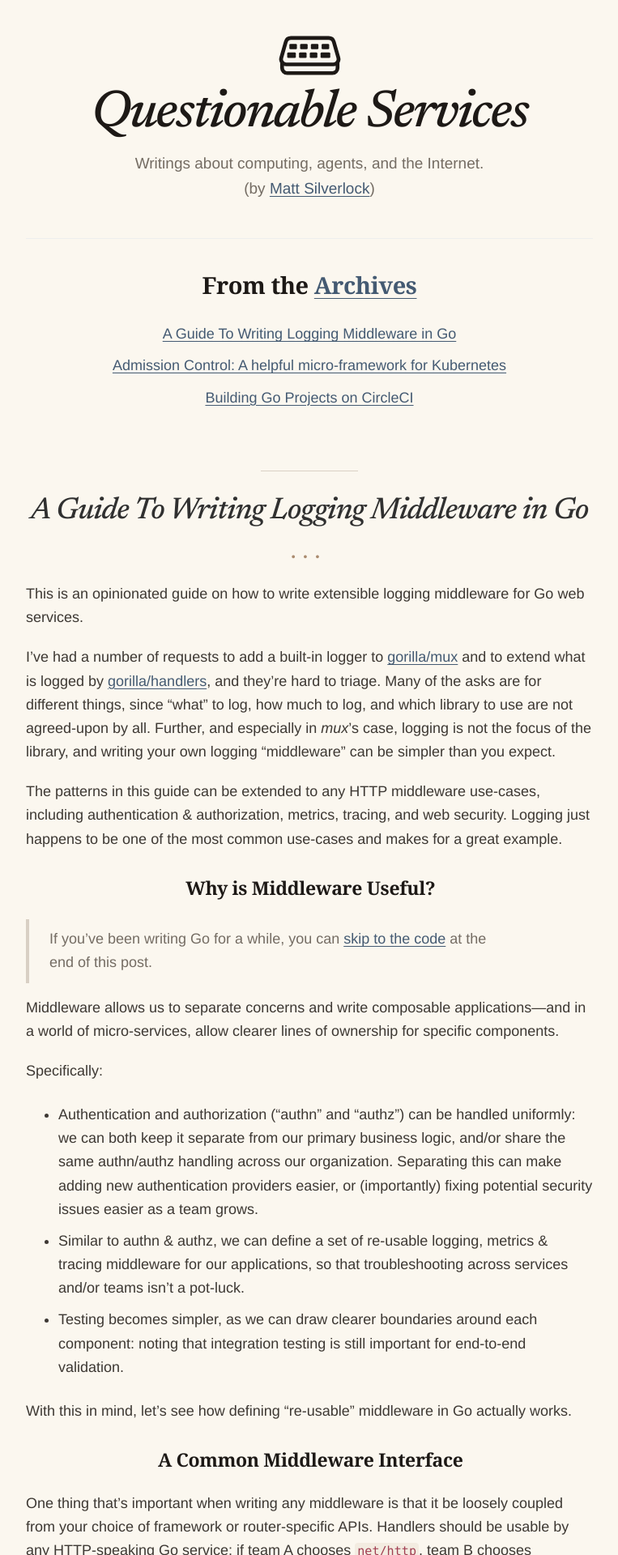
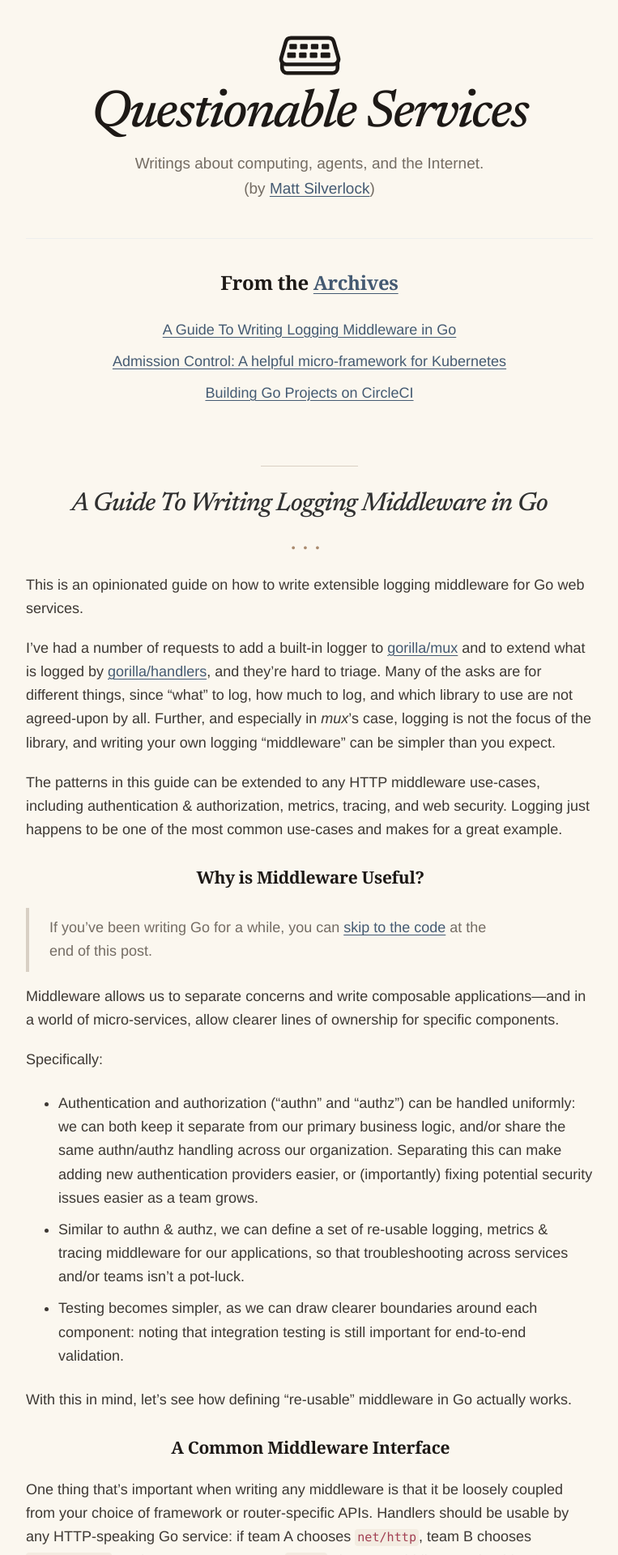
Before and after one commit to elithrar/elithrar.github.io, a Jekyll site: the page built from index.html, in a window 1280 px wide. Shown: the top 1920 px of the page at 81% size, without its empty margins (258-1021 px from the left). Built offline with Jekyll 4.4.1, drawn with Linux system fonts in a browser that asks for light colours; the list of posts is cut into pages by our own code.

Commit message:
Tighten article heading scale

```diff
--- a/public/css/app.css
+++ b/public/css/app.css
@@ -137,17 +137,17 @@ h6 {
 }
 
 h1 {
-  font-size: clamp(1.9rem, 5.5vw, 2.2rem);
+  font-size: clamp(1.625rem, 4.7vw, 1.875rem);
   line-height: 1.1;
 }
 
 h2 {
-  font-size: 1.45rem;
+  font-size: 1.2rem;
   line-height: 1.15;
 }
 
 h3 {
-  font-size: 1.15rem;
+  font-size: 1.05rem;
   line-height: 1.2;
 }
 
@@ -280,7 +280,7 @@ pre code {
 .post-title {
   font-family: "Newsreader", "Iowan Old Style", "Palatino Linotype", Georgia,
     "Times New Roman", serif;
-  font-size: clamp(1.625rem, 4.7vw, 1.875rem);
+  font-size: clamp(1.375rem, 4vw, 1.6rem);
   font-weight: 500;
   font-style: italic;
   line-height: 1.06;
@@ -328,7 +328,7 @@ pre code {
 
 .archive-title {
   margin: 0 0 0.2rem;
-  font-size: 1.15rem;
+  font-size: 1.05rem;
   line-height: 1.2;
 }
 
@@ -359,9 +359,12 @@ pre code {
 }
 
 @media (max-width: 768px) {
-  h3,
+  h3 {
+    font-size: 1.1rem;
+  }
+
   .archive-title {
-    font-size: 1.3rem;
+    font-size: 1.15rem;
   }
 }
 
```
